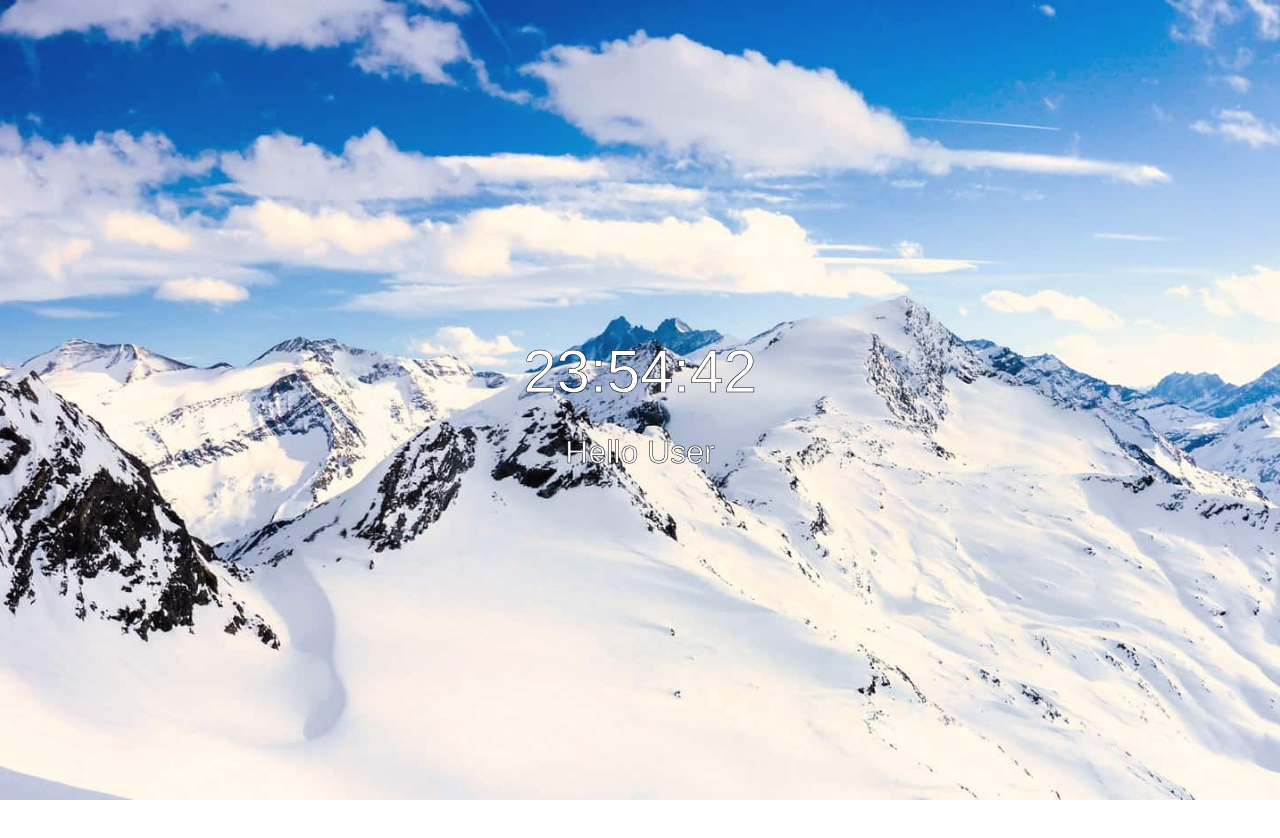
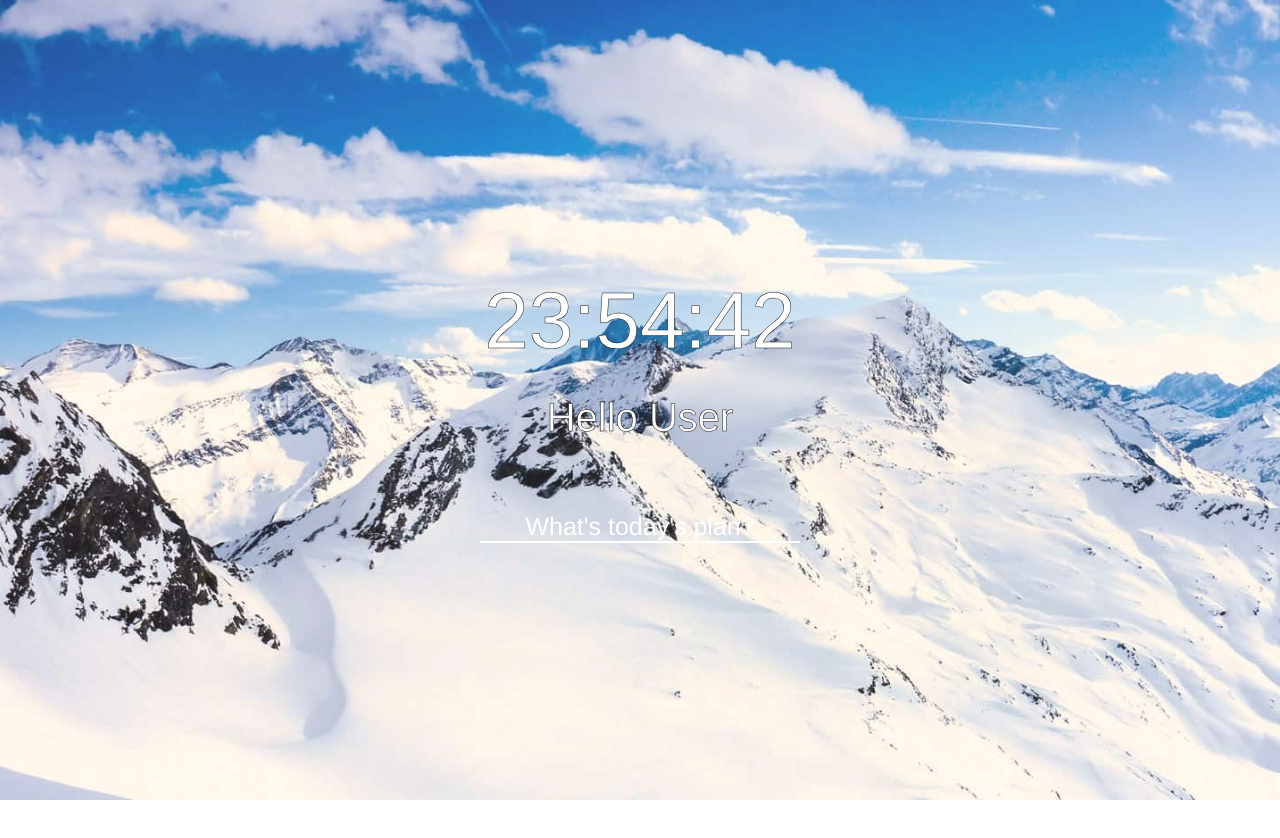
Before and after one commit to MirzaLeka/DailyLoop, a website: page Web-Info/startpage.html in a window 1280 px wide. Shown: the top 838 px of the page. Drawn offline with Linux system fonts and the light colour scheme.

Commit message:
Added input form to start page

```diff
--- a/Web-Info/startpage.html
+++ b/Web-Info/startpage.html
@@ -22,6 +22,7 @@
         <h1 id="clockTitle"></h1>
         <h3 id="helloTitle">Hello  User</h3>
 
+        <input id="inputTitle" type="text" placeholder="What's today's plan?" autofocus/> <!-- will call submit() from scripts.js when you hit enter -->
 
     </div>
 
@@ -47,11 +48,33 @@
     }
 
     #clockTitle{
-        font-size: 60px;
+        font-size: 80px;
     }
 
     #helloTitle {
-        font-size: 32px;
+        font-size: 40px;
+    }
+
+    #inputTitle{
+        margin-top: 5%;
+        text-align: center;
+        background: transparent;
+        width: 25%;
+        color: #FFF;
+        border: none;
+        outline: none;
+        box-shadow: none;
+        border-bottom: 2px solid #FFF;
+        height: 30px;
+        font-size: 25px;
+    }
+
+    #inputTitle::placeholder{
+        font-size: 25px;
+        color: #FFF;
+     /* -webkit-text-fill-color: white;
+   -webkit-text-stroke-width: 0.5px;
+   -webkit-text-stroke-color: black; */
     }
 
 </style>
@@ -71,6 +94,10 @@ function startTime() {
     var s = today.getSeconds();
     m = checkTime(m);
     s = checkTime(s);
+
+    if (h < 10) {
+        h = "0" + h;
+    }
 
     $("#clockTitle").html(h + ":" + m + ":" + s);
 
@@ -128,7 +155,8 @@ function changeBackgroundImg() {
         "background-size": "cover",
         "-webkit-background-size": "cover",
         "-moz-background-size": "cover",
-        "-o-background-size": "cover"
+        "-o-background-size": "cover",
+        "opacity": 0.9
     });
 
 }
```
